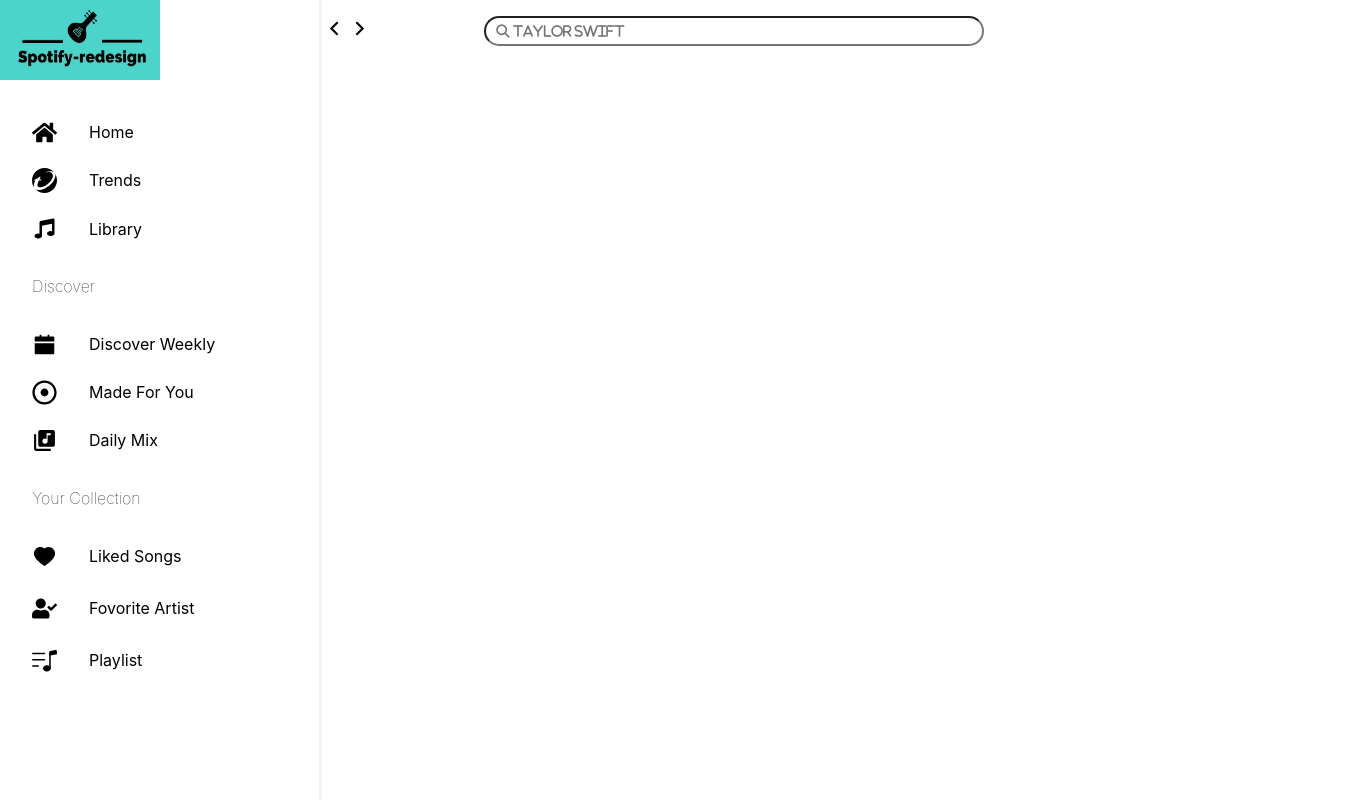
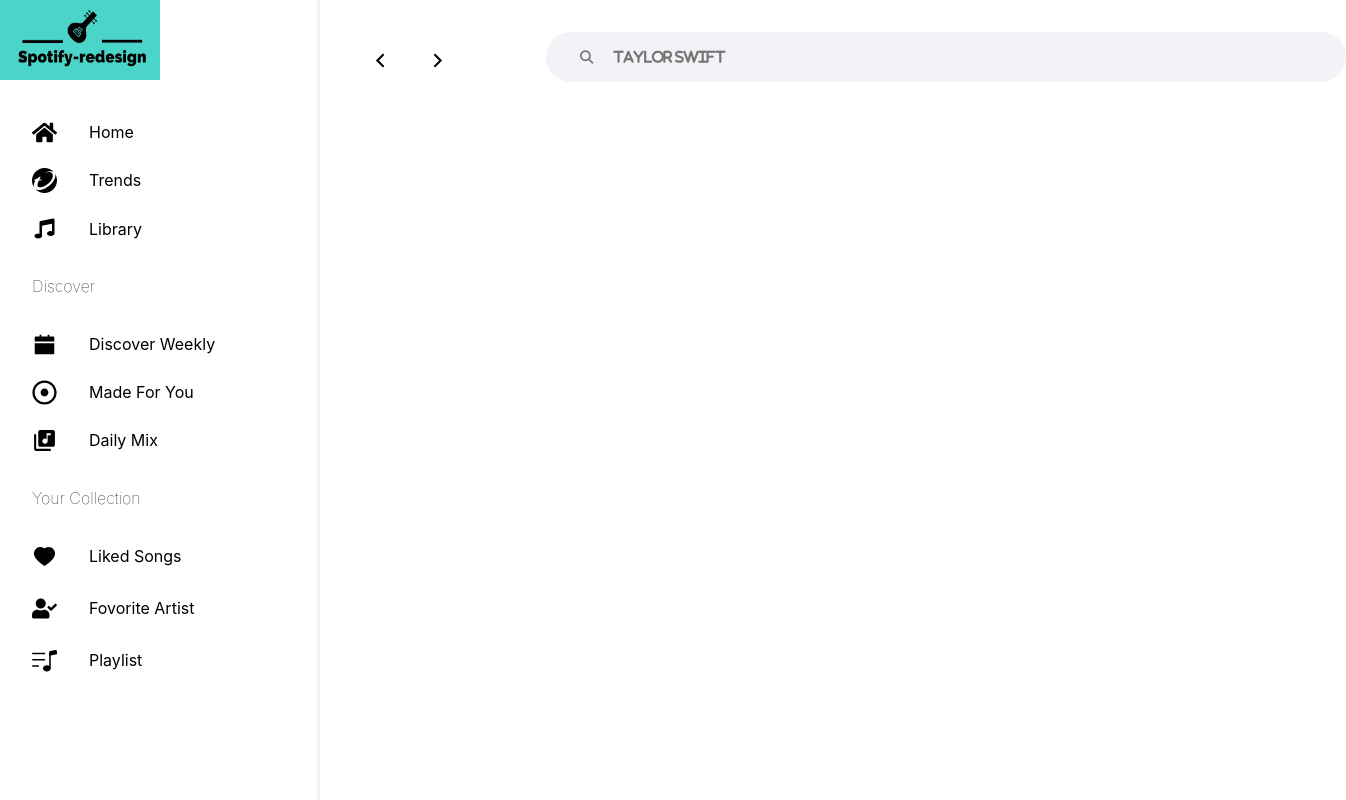
Before and after one commit to ritesharma1819/spotify-redesign, a React (Create React App) app: page / in a window 1280 px wide. Shown: the whole page, 1346 px wide, since content can reach past the window. Built offline with nearby package versions, Linux system fonts and the light colour scheme.

Commit message:
done styling portion of header of rightbar container

```diff
--- a/src/Rightbar.js
+++ b/src/Rightbar.js
@@ -7,10 +7,15 @@
     return(
         <div className='rightbar_container'>
             <div className='header'>
-                <GrFormPrevious size={25}/>
-                <GrFormNext size={25}/>
+                <div className='pre_and_next_but_sty'>
+                    <GrFormPrevious size={25}/>
+                    <div className='nextbutton_styling'>
+                        <GrFormNext size={25} />
+                    </div>
+                </div>
+
                 <div className='input_box'>
-                    <input type='search' className="search_symbol" placeholder="&#61442; Taylor Swift" />
+                    <input type='search' className="search_symbol" placeholder="&#61442;      Taylor Swift" />
                 </div>
             </div>
 
--- a/src/Rightbar.scss
+++ b/src/Rightbar.scss
@@ -1,29 +1,47 @@
 @import "//netdna.bootstrapcdn.com/font-awesome/3.0/css/font-awesome.css";
 
+// css of main rightbar container
 .rightbar_container{
     width: 75%;
 }
 
+// css of search box to adding symbol of search
 .search_symbol::-webkit-input-placeholder {
     font-family: FontAwesome;
-    font-weight: normal;
+    font-weight: 900 ;
     overflow: visible;
     vertical-align: top;
     display: inline-block !important;
-    padding-left: 0.5rem;
-    padding-top: 2px;
+    padding-left: 2rem;
+    padding-top: 5px;
 }
 
+// giving hight and wight of search box
 .input_box input{
-    height: 30px;
-    width: 500px;
+    height: 50px;
+    width: 800px;
     border-radius: 2rem;
-    margin-left: 7rem;
+    margin-left: 6rem;
+    background-color: #f2f3f7;
+    border: thin ;
 
 }
 
+// css for header to arrange in a line
 .header{
-    margin-top: 1rem;
+    margin-top: 2rem;
+    margin-left: 3rem;
     display: flex;
     align-items: flex-start;
 }
+
+// css of previous and next button styling
+.nextbutton_styling{
+    margin-left: 2rem;
+
+}
+
+.pre_and_next_but_sty{
+       display: flex;
+       margin-top: 1rem;
+}
```
